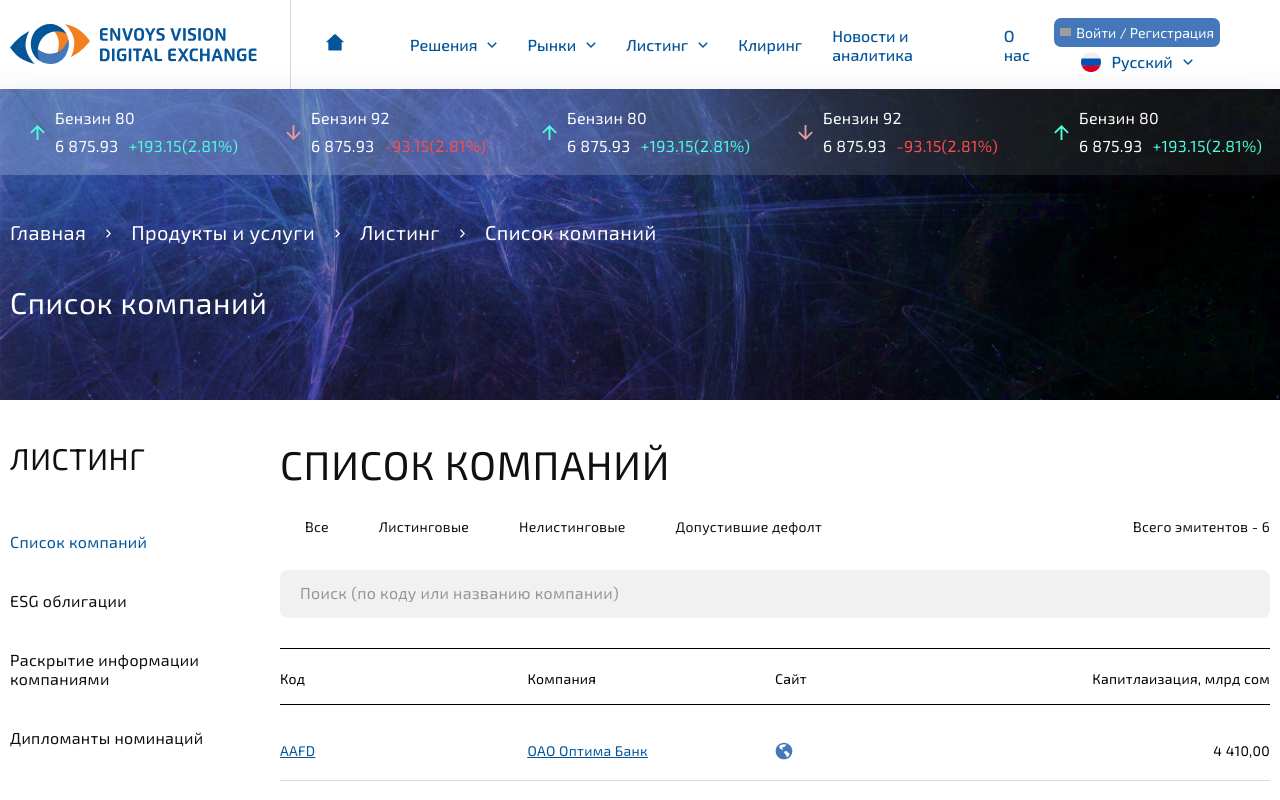
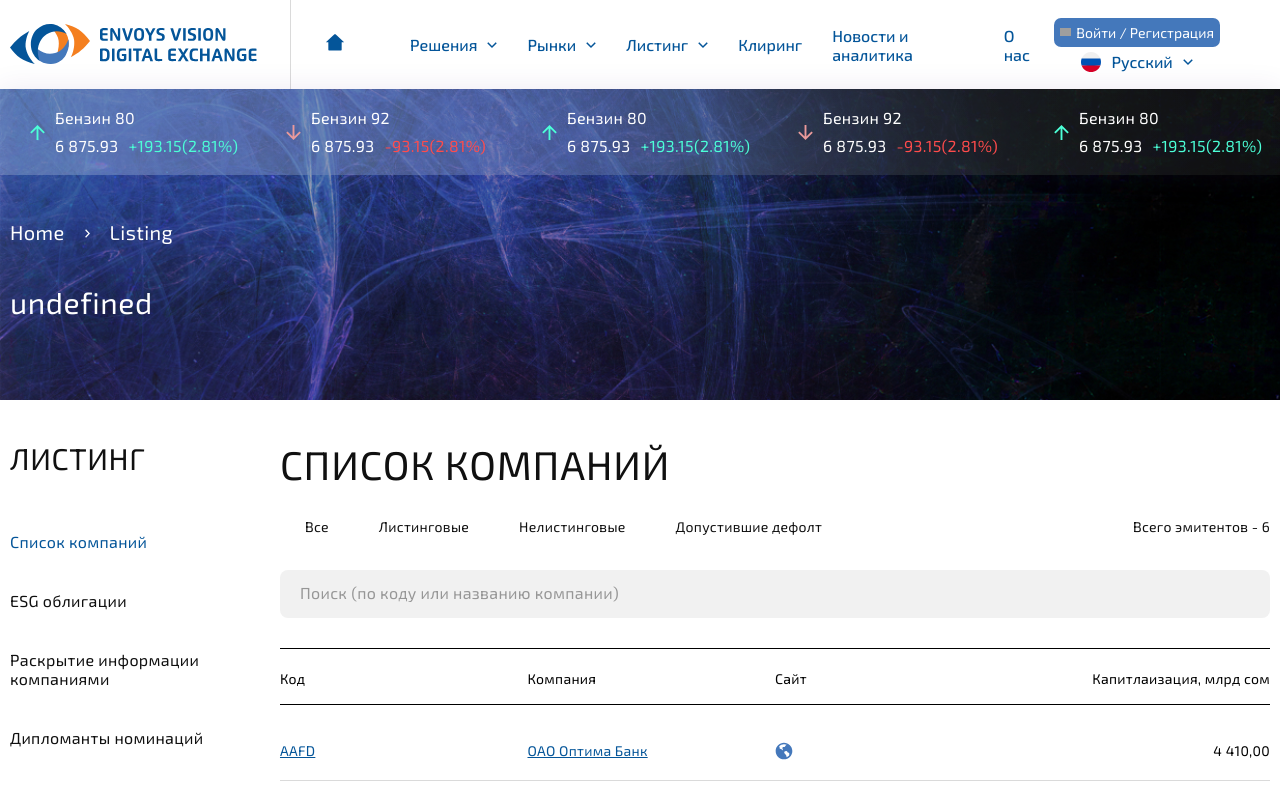
Before and after one commit to beksultan-07/envoys-vision-main, a React (Create React App) app: page /Listing in a window 1280 px wide. Built offline with nearby package versions, Linux system fonts and the light colour scheme; grey boxes are pictures that could not be loaded.

Commit message:
set header path

```diff
--- a/src/App.tsx
+++ b/src/App.tsx
@@ -1,4 +1,4 @@
-import React from 'react';
+import React, { useState } from 'react';
 import { Route, Routes } from "react-router";
 
 import DividendC from './pages/dividendCalendar/DividendC';
@@ -15,15 +15,45 @@ import Company from './pages/Company/Company';
 
 function App() {
   const [showSwiper, setShowSwiper] = React.useState(true)
+  const [pathLocation, setPathLocation] = useState<string[]>(['home'])
 
   const location = useLocation()
+
+  function pathControlls(){
+    let path:string[] = []
+      let pathName: string = ''
+      let locPath = location.pathname
+      for(let i = 0; i < locPath.length; i++){
+        pathName += locPath[i]
+        if(i !== 0 && locPath[i] === '/' || i === locPath.length-1){
+            path.push(pathName)
+            console.log(pathName);
+            pathName = ''
+        }
+      }
+      let newPathLoc = []
+      newPathLoc.push('Home')
+      path.forEach((el, index) => {
+        if(el[0] === '/'){
+          el = el.slice(1)
+        }
+        if(el[el.length-1] === '/'){
+          el = el.slice(0, el.length-1)
+          console.log(el);
+        }
+        newPathLoc.push(el)
+      })
+      setPathLocation(newPathLoc)
+  }
 
   React.useEffect(() => {
     if(location.pathname === '/' || location.pathname.toLowerCase() === '/home'){
       setShowSwiper(false)
     }else{
       setShowSwiper(true)
+      pathControlls()
     }
+
   }, [location])
 
 
@@ -31,15 +61,15 @@ function App() {
   return (
     <div className="App">
       <Header/>
-      {showSwiper?<HeaderSwiperBase/>:<></>}
+      {showSwiper?<HeaderSwiperBase path={pathLocation}/>:<></>}
 
       <Routes>
         <Route path="/" element={<Home/>}/>
         <Route path="/home" element={<Home/>}/>
-        <Route path="/Listing" element={<Listing/>}/>
-        <Route path="/Listing/Company" element={<Company/>}/>
-        <Route path="/earningCelender" element={<EarningC/>}/>
-        <Route path="/dividendCelender" element={<DividendC/>}/>
+        <Route path="/listing" element={<Listing/>}/>
+        <Route path="/listing/company" element={<Company/>}/>
+        <Route path="/earningcelender" element={<EarningC/>}/>
+        <Route path="/dividendcelender" element={<DividendC/>}/>
       </Routes>
 
       <Footer/>
--- a/src/components/header/Burger.tsx
+++ b/src/components/header/Burger.tsx
@@ -15,7 +15,7 @@ type Props = {
 const Burger:React.FC<Props> = (props) => {
 
     const [navLinks, setNavLinks] = React.useState(['Решения', 'Рынки', 'Листинг', 'Клиринг', 'Новости и аналитика', 'О нас'])
-    const [navLinksEn, setNavLinksEn] = React.useState(['Solutions', 'Markets', 'Listing', 'Clearing', 'News&Analytics', 'AboutUs'])
+    const [navLinksEn, setNavLinksEn] = React.useState(['solutions', 'markets', 'listing', 'clearing', 'news&analytics', 'aboutus'])
 
   return (
     <HeaderMenu right>
@@ -24,9 +24,9 @@ const Burger:React.FC<Props> = (props) => {
             <HeaderMenuNav align='center' margin='0 50px' justify='space-between' flex={1}>
                 {navLinks.map((el, index) => {
                     if(el === 'Клиринг' || el === 'Новости и аналитика' || el === 'О нас'){
-                        return <HeaderNavLink to={navLinksEn[index]}> {el} </HeaderNavLink>
+                        return <HeaderNavLink key={index} to={navLinksEn[index]}> {el} </HeaderNavLink>
                     }
-                    return <HeaderNavLink to={navLinksEn[index]}>
+                    return <HeaderNavLink  key={index} to={navLinksEn[index]}>
                     <Flex align='center'>
                         {el}
                         <HeaderDropDownLogo src={Dd}/>
--- a/src/components/header/HeaderNav.tsx
+++ b/src/components/header/HeaderNav.tsx
@@ -10,7 +10,7 @@ import { Flex } from "../../uikit/uikit";
 const HeaderNav:React.FC = () => {
 
     const [navLinks, setNavLinks] = React.useState(['Решения', 'Рынки', 'Листинг', 'Клиринг', 'Новости и аналитика', 'О нас'])
-    const [navLinksEn, setNavLinksEn] = React.useState(['Solutions', 'Markets', 'Listing', 'Clearing', 'News&Analytics', 'AboutUs'])
+    const [navLinksEn, setNavLinksEn] = React.useState(['solutions', 'markets', 'listing', 'clearing', 'news&analytics', 'aboutus'])
 
 
 
--- a/src/components/homeComponents/headerSwiper/HeaderSwiper.tsx
+++ b/src/components/homeComponents/headerSwiper/HeaderSwiper.tsx
@@ -73,7 +73,7 @@ const HeaderSwiper:React.FC = () => {
                     posB = true
                 }
 
-                return <SwiperSlide>
+                return <SwiperSlide  key={i}>
                     <HeaderSwiperItem>
                         <Flex align='center'>
                             <HeaderSwiperIcon src={posB?incr:decr}/>
--- a/src/components/homeComponents/headerSwiper/HeaderSwiperBase.tsx
+++ b/src/components/homeComponents/headerSwiper/HeaderSwiperBase.tsx
@@ -12,7 +12,11 @@ import { BannerInfoDecrease, BannerInfoIncrease } from '../bannerInfo/bannerInfo
 import { Link, useLocation } from 'react-router-dom'
 
 
-const HeaderSwiperBase:React.FC = () => {
+type Props = {
+    path: string[]
+}
+
+const HeaderSwiperBase:React.FC<Props> = (props) => {
     const [values, setValues] = React.useState([
         {
             name: 'Бензин 80',
@@ -50,11 +54,15 @@ const HeaderSwiperBase:React.FC = () => {
   const location = useLocation()
 
   React.useEffect(() => {
-    if(location.pathname.toLowerCase() === '/listing'){
+    if(location.pathname === '/listing'){
         setLocationText('Список компаний')
+    }else if(location.pathname === '/listing/company'){
+        setLocationText('Раскрытие информации компаниями')
     }else{
         setLocationText('undefined')
     }
+    console.log(props.path);
+
   }, [location])
 
   return (
@@ -87,7 +95,7 @@ const HeaderSwiperBase:React.FC = () => {
                         posB = true
                     }
 
-                    return <SwiperSlide>
+                    return <SwiperSlide  key={i}>
                         <HeaderSwiperItem>
                             <Flex align='center'>
                                 <HeaderSwiperIcon src={posB?incr:decr}/>
@@ -107,24 +115,20 @@ const HeaderSwiperBase:React.FC = () => {
 
         <Container>
             <Flex align='center' margin='40px 0 0 0' flexWrap='wrap'>
-                <HeaderSwiperPath>
-                    <Link to='/'>Главная</Link>
-                </HeaderSwiperPath>
-                <HeaderSwiperIcon1 src={next} alt="" />
-
-                <HeaderSwiperPath>
-                    <Link to='#'>Продукты и услуги</Link>
-                </HeaderSwiperPath>
-                <HeaderSwiperIcon1 src={next} alt="" />
-
-                <HeaderSwiperPath>
-                    <Link to='#'>Листинг</Link>
-                </HeaderSwiperPath>
-                <HeaderSwiperIcon1 src={next} alt="" />
-
-                <HeaderSwiperPath>
-                    <Link to='#'>Список компаний</Link>
-                </HeaderSwiperPath>
+                {props.path.map((el, index) => {
+                    if(index === props.path.length -1){
+                        return <HeaderSwiperPath key={index}>
+                        <Link to='/listing/company'>{el}</Link>
+                    </HeaderSwiperPath>
+                    }else{
+                        return <>
+                             <HeaderSwiperPath key={index}>
+                                            <Link to={el}>{el}</Link>
+                                    </HeaderSwiperPath>
+                                    <HeaderSwiperIcon1 src={next} alt="" />
+                         </>
+                    }
+                })}
             </Flex>
 
             <HeaderSwiperTitle>{locationText}</HeaderSwiperTitle>
--- a/src/components/homeComponents/headerSwiper/HeaderSwiperSC.tsx
+++ b/src/components/homeComponents/headerSwiper/HeaderSwiperSC.tsx
@@ -22,6 +22,7 @@ margin-top: 5px;
         line-height: 24px;
         letter-spacing: 0.02em;
         color: #FFFFFF;
+        text-transform: capitalize;
     }
 `
 
--- a/src/components/listingComponents/CompanySide/CompanySide.tsx
+++ b/src/components/listingComponents/CompanySide/CompanySide.tsx
@@ -2,7 +2,7 @@ import React, { useState } from 'react'
 import { CompanyInfoName, CompanyInfoValue, CompanyInfoValueLink, CompanyList, CompanyListItemIcon, CompanyListItemIconWrap, CompanyListItemText, CompanyWrap } from './CompanySC'
 import { SideBarTitle } from '../SideBar/SideBarSC'
 import { Flex } from '../../../uikit/uikit'
-import { Link } from 'react-router-dom'
+import { Link, useLocation, useNavigate, useParams } from 'react-router-dom'
 import CompanyListItem from './CompanyListItem'
 
 const CompanySide:React.FC = () => {
@@ -35,13 +35,27 @@ const CompanySide:React.FC = () => {
         'Документы',
         'Новости',
     ])
+    const [companyName, setCompanyName] = React.useState('')
+
+    const location = useLocation()
+    const navigate = useNavigate()
+
+    React.useEffect(() => {
+        if(location.state === null){
+            navigate('/Listing')
+        }else{
+            setCompanyName(location.state.CompanyName)
+        }
+    }, [])
+
+
   return (
     <CompanyWrap>
-        <SideBarTitle>АО "АзияАгроФуд" (AAFD)</SideBarTitle>
+        <SideBarTitle>{companyName}</SideBarTitle>
 
         <Flex direction='column'>
             {companyInfo.map((el, i) => {
-                return <Flex margin='30px 0 0 0'>
+                return <Flex margin='30px 0 0 0'  key={i}>
                         <CompanyInfoName>{el.name}:</CompanyInfoName>
                         {el.name==='Сайт'||el.name==='Электронная почта'
                         ?<CompanyInfoValueLink><Link to='#'>{el.info}</Link></CompanyInfoValueLink>
--- a/src/components/listingComponents/ListingC/Listing.tsx
+++ b/src/components/listingComponents/ListingC/Listing.tsx
@@ -2,7 +2,7 @@ import React, {FC} from 'react';
 import styled from "styled-components";
 import {Flex} from '../../../uikit/uikit';
 import globus from '../../../assets/Globus.svg'
-import { Link } from 'react-router-dom';
+import { Link, useLocation, useNavigate } from 'react-router-dom';
 
 
 const ListCompany = styled.div`
@@ -114,8 +114,8 @@ const ListItem = styled.div`
   letter-spacing: 0.02em;
   text-decoration-line: underline;
   color: #045599;
+  cursor: pointer;
   a{
-    cursor: pointer;
     font-style: normal;
     font-weight: normal;
     font-size: 14px;
@@ -155,7 +155,15 @@ const ListinC: FC = () => {
         {companyCode: 'AAFD', companyName: 'ОАО "Айыл Банк"', webSite: globus, capitalize: '3 524,62'},
     ]
 
-const count = listItems.length
+    const count = listItems.length
+
+    const navigate = useNavigate()
+    const loc = useLocation()
+
+    function linkHandler(e:React.MouseEvent) {
+      navigate(loc.pathname+'/company', {state: {CompanyName: e.target.outerText}})
+    }
+
 
     return (
         <ListCompany>
@@ -179,7 +187,8 @@ const count = listItems.length
                             { idx === 0
                             ?<ListItem style={{color: 'black', textDecoration: 'none'}} key={idx}>{el.companyName}</ListItem>
                             :
-                              <ListItem key={idx}><Link to='/Listing/Company'>{el.companyName}</Link></ListItem>
+                              <ListItem key={idx} onClick={(e) => linkHandler(e)}>{el.companyName}
+                              </ListItem>
                            }
 
                             {el.webSite === 'Сайт' ? <ListItem style={{color: 'black', textDecoration: 'none'}}>Сайт</ListItem> : <ListItem><img src={el.webSite} alt=""/></ListItem>
```
